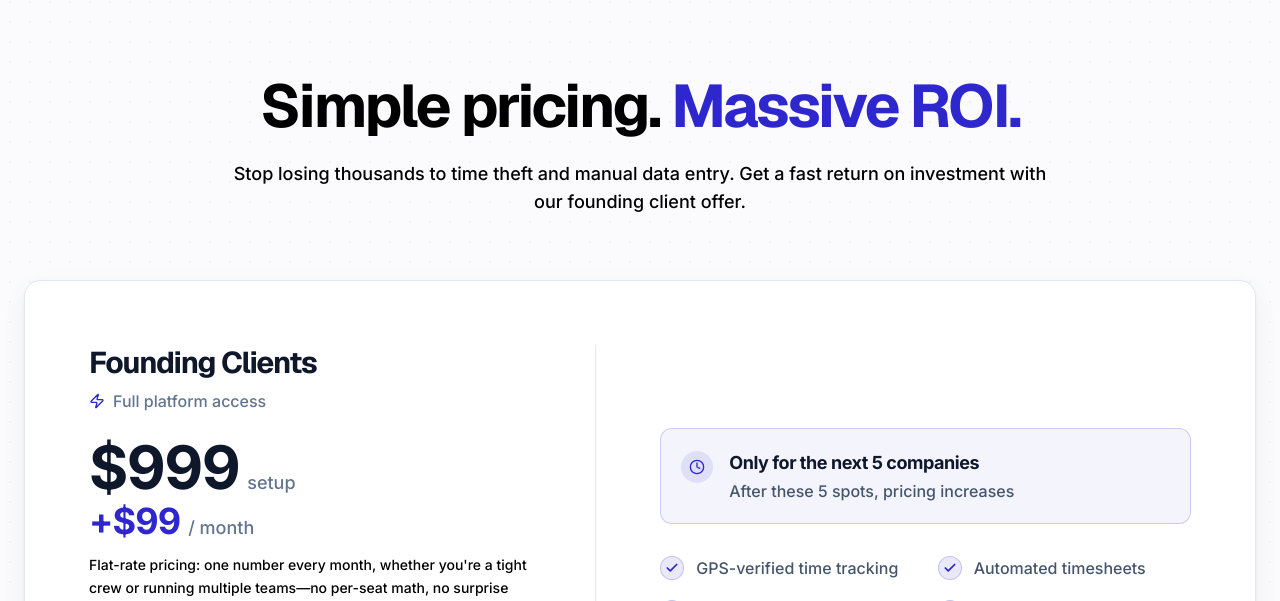
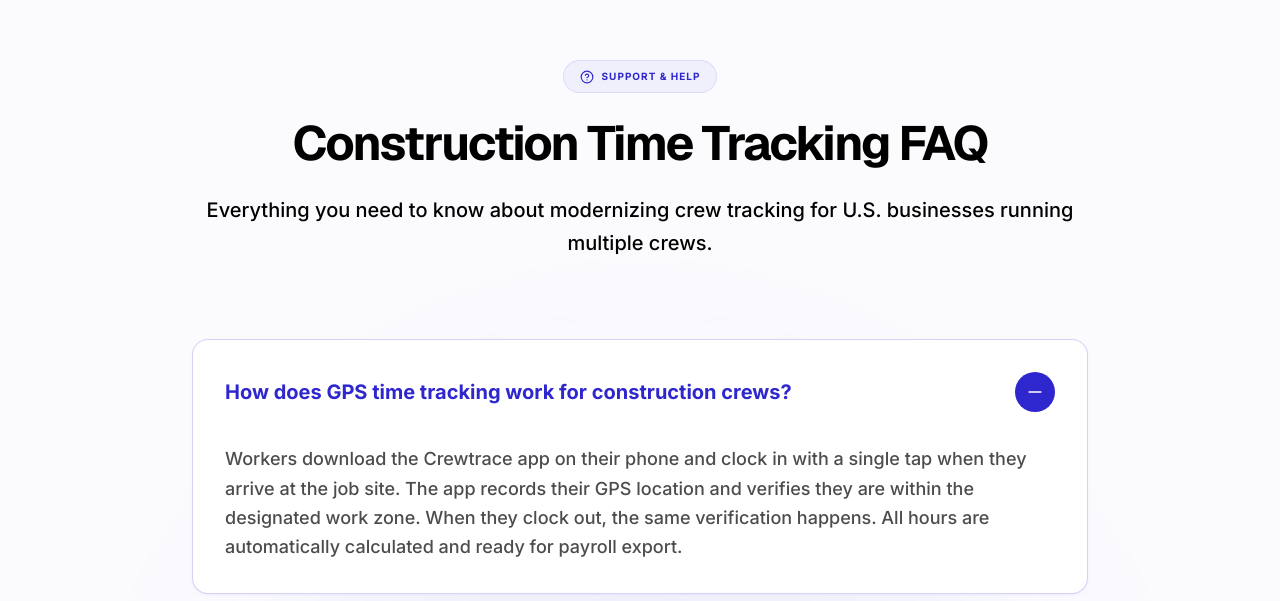
Before and after one commit to cartermitchell13/crewtrace-landing, a Next.js app: page / in a window 1280 px wide. Shown: the part 7399-8000 px from the top of the page. Built offline with nearby package versions, Linux system fonts and the light colour scheme.

Commit message:
removed pricing from homepage

```diff
--- a/app/page.tsx
+++ b/app/page.tsx
@@ -9,7 +9,6 @@ import TestimonialsSection, { TestimonialTextureShell } from "@/components/Testi
 import FAQSection from "@/components/FAQSection";
 import CTASection from "@/components/CTASection";
 import Footer from "@/components/Footer";
-import PricingSection from "@/components/PricingSection";
 import { homeFaqItems } from "@/lib/faq";
 import { createPageMetadata } from "@/lib/seo";
 import { orderedPromiseLine, publicIcpPhrase } from "@/lib/messaging";
@@ -46,7 +45,6 @@ export default function Home() {
         </TestimonialTextureShell>
         <ComplianceAudit />
         <LiteSavingsCalculator />
-        <PricingSection />
         <FAQSection />
         <CTASection />
       </main>
```
